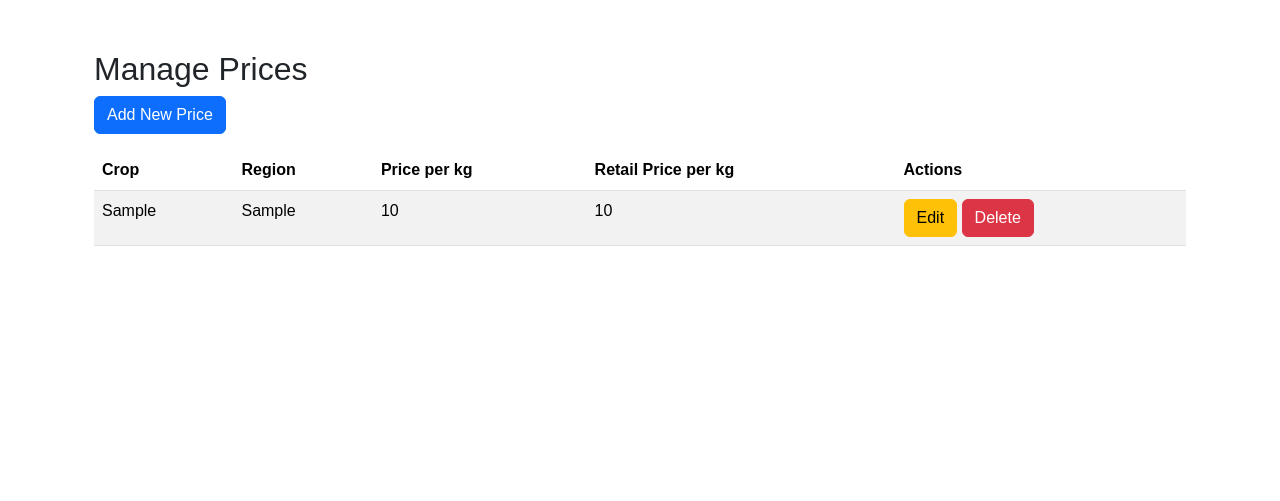
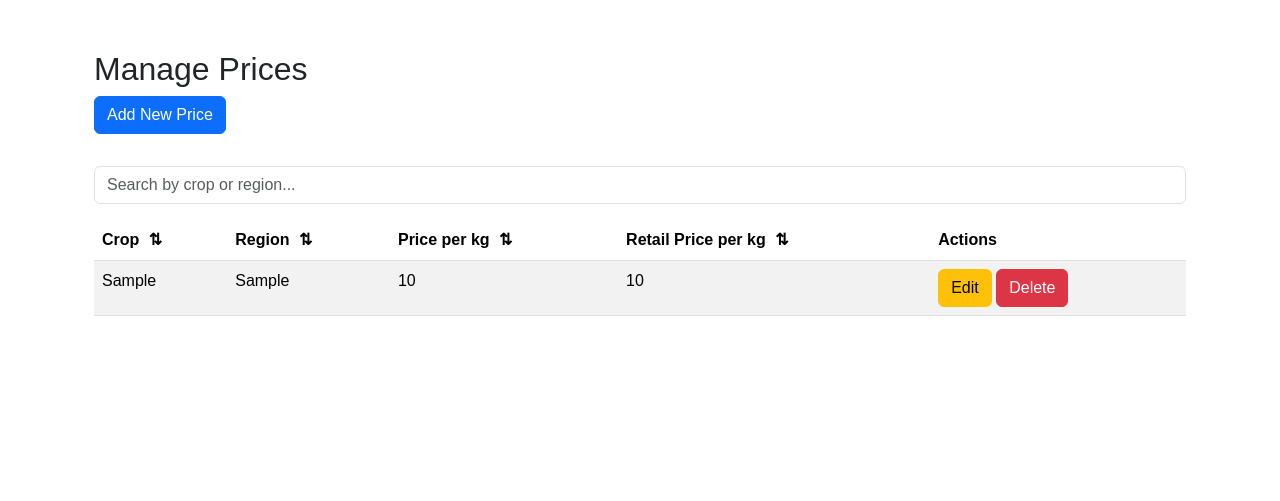
Before and after one commit to shadmansaleh/Krishi-DibaNishi, a Flask app: page /admin/price_management in a window 1280 px wide. Shown: the part 62-563 px from the top of the page. Run offline with Flask 3, Linux system fonts and the light colour scheme; the visitor is signed in with stand-in values (Sample User, id 1); tables that the repository leaves empty hold one stand-in row (values such as "Sample post"); some web fonts are replaced.

Commit message:
searching and sorting for market prices

```diff
--- a/app/static/css/main.css
+++ b/app/static/css/main.css
@@ -64,3 +64,14 @@ footer {
 .navbar {
   margin-bottom: 50px;
 }
+
+
+/* Change cursor to pointer on sortable columns */
+th.sortable {
+    cursor: pointer;
+}
+
+th.sortable .sort-symbol {
+    display: inline-block;
+    margin-left: 5px;
+}
--- a/app/templates/pages/admin/price_management.html
+++ b/app/templates/pages/admin/price_management.html
@@ -10,14 +10,17 @@ Price Management - Krishi Dibanishi
 
     <button id="addPriceBtn" class="btn btn-primary mb-3">Add New Price</button>
 
+    <!-- Search Bar -->
+    <input type="text" id="searchBar" class="form-control my-3" placeholder="Search by crop or region...">
+
     <!-- Table to List Prices -->
     <table id="pricesTable" class="table table-striped">
         <thead>
             <tr>
-                <th>Crop</th>
-                <th>Region</th>
-                <th>Price per kg</th>
-                <th>Retail Price per kg</th>
+                <th class="sortable" data-sort="crop">Crop <span class="sort-symbol">⇅</span></th>
+                <th class="sortable" data-sort="region">Region <span class="sort-symbol">⇅</span></th>
+                <th class="sortable" data-sort="price_per_kg">Price per kg <span class="sort-symbol">⇅</span></th>
+                <th class="sortable" data-sort="price_per_kg_retail">Retail Price per kg <span class="sort-symbol">⇅</span></th>
                 <th>Actions</th>
             </tr>
         </thead>
@@ -60,7 +63,6 @@ Price Management - Krishi Dibanishi
         </div>
     </div>
 </div>
-
 {% endblock %}
 
 {% block scripts %}
@@ -167,7 +169,59 @@ Price Management - Krishi Dibanishi
                         </tr>
                     `);
                 });
+
+                const query = ("#searchBar").val().toLowerCase();
+                $("#pricesTable tbody tr").each(function() {
+                    const crop = $(this).find("td:first").text().toLowerCase();
+                    const region = $(this).find("td:nth-child(2)").text().toLowerCase();
+                    $(this).toggle(crop.includes(query) || region.includes(query));
+                });
             });
+        }
+
+        // Search Functionality
+        $("#searchBar").on("keyup", function() {
+            const query = $(this).val().toLowerCase();
+            $("#pricesTable tbody tr").each(function() {
+                const crop = $(this).find("td:first").text().toLowerCase();
+                const region = $(this).find("td:nth-child(2)").text().toLowerCase();
+                $(this).toggle(crop.includes(query) || region.includes(query));
+            });
+        });
+
+        // Sorting Functionality
+        $(".sortable").on("click", function() {
+            const column = $(this).data('sort');
+            const rows = $("#pricesTable tbody tr").get();
+            const ascending = $(this).hasClass('asc');
+            // Toggle sorting direction
+            $(this).toggleClass('asc', !ascending).toggleClass('desc', ascending);
+
+            // Change sort symbol
+            $(".sortable .sort-symbol").text("⇅");  // Reset all to ⇅
+            const sortSymbol = ascending ? "↑" : "↓";
+            $(this).find(".sort-symbol").text(sortSymbol);  // Set the correct symbol
+
+            rows.sort(function(a, b) {
+                const aText = $(a).find(`td:nth-child(${getColumnIndex(column)})`).text();
+                const bText = $(b).find(`td:nth-child(${getColumnIndex(column)})`).text();
+                return ascending ? aText.localeCompare(bText) : bText.localeCompare(aText);
+            });
+
+            $.each(rows, function(index, row) {
+                $("#pricesTable tbody").append(row);
+            });
+        });
+
+        // Helper function to get column index based on the column name
+        function getColumnIndex(column) {
+            switch (column) {
+                case 'crop': return 1;
+                case 'region': return 2;
+                case 'price_per_kg': return 3;
+                case 'price_per_kg_retail': return 4;
+                default: return 1;
+            }
         }
     });
 </script>
--- a/app/templates/pages/market_prices.html
+++ b/app/templates/pages/market_prices.html
@@ -59,8 +59,10 @@ Market Prices - Krishi Dibanishi
         $("#searchBar").on("keyup", function() {
             const query = $(this).val().toLowerCase();
             $("#marketPricesTable tbody tr").each(function() {
-                const crop = $(this).find("td:first").text().toLowerCase();
-                $(this).toggle(crop.includes(query));
+                const crop = $(this).find("td:first").text().toLowerCase(); // Crop field
+                const region = $(this).find("td:nth-child(2)").text().toLowerCase(); // Region field
+                // Show row if either crop or region matches the search query
+                $(this).toggle(crop.includes(query) || region.includes(query));
             });
         });
 
```
